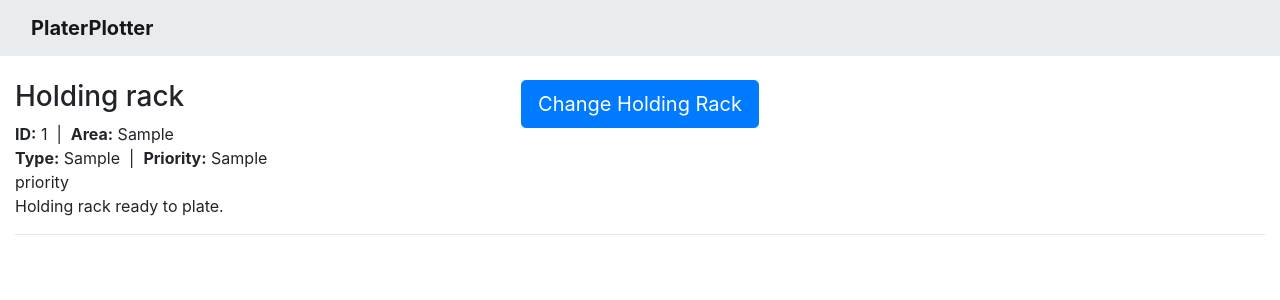
After one commit to WMRGL/PlaterPlotter, a Django app: template platerplotter/platerplotter/templates/platerplotter/holding-racks.html in a window 1280 px wide. The commit adds this page. Shown: the top 300 px of the page. Run offline with Django 3.2, Linux system fonts and the light colour scheme; the template is opened without the code that fills it: most values are stand-ins (such as "Sample title", 1, 10 or a date in 2020); some libraries are stand-ins or nearby versions.

Commit message:
added holding racks tab

```diff
--- a/platerplotter/platerplotter/templates/platerplotter/assign-samples-to-holding-rack.html
+++ b/platerplotter/platerplotter/templates/platerplotter/assign-samples-to-holding-rack.html
@@ -24,7 +24,11 @@
           <div class="form-group">
             <a class="btn btn-primary btn-lg" href="/assign-samples-to-holding-rack/{{rack.gel_1004_csv.pk}}/{{rack.receiving_rack_id}}" role="button">Change Holding Rack</a>
             <button type="submit" name='rack-scanner' value='{{ holding_rack.pk }}' class="btn btn-success btn-lg">Rack Scanner</button>
-            <button type="submit" name='ready' value='{{ holding_rack.pk }}' class="btn btn-success btn-lg">Ready to Plate</button>
+            {% if problem_samples_in_holding_rack %}
+              <button type="submit" name='ready' value='{{ holding_rack.pk }}' class="btn btn-success btn-lg" disabled title="Holding rack contains unresolved problem samples">Ready to Plate</button>
+            {% else %}
+              <button type="submit" name='ready' value='{{ holding_rack.pk }}' class="btn btn-success btn-lg">Ready to Plate</button>
+            {% endif %}
           </div>
         </form>
       </div>
--- a/platerplotter/platerplotter/templates/platerplotter/base.html
+++ b/platerplotter/platerplotter/templates/platerplotter/base.html
@@ -59,6 +59,9 @@
 	                    <a class="nav-link {% if url_name == 'awaiting_holding_rack_assignment' or url_name == 'assign_samples_to_holding_rack' or url_name == 'assign_problem_samples_to_holding_rack' %}active{% endif %}" href="{% url 'awaiting_holding_rack_assignment' %}">Awaiting Plating</a>
 	                </li>
 	                <li class="nav nav-item">
+	                    <a class="nav-link {% if url_name == 'holding_racks' %}active{% endif %}" href="{% url 'holding_racks' %}">Holding Racks</a>
+	                </li>
+	                <li class="nav nav-item">
 	                    <a class="nav-link {% if url_name == 'ready_to_plate' %}active{% endif %}" href="{% url 'ready_to_plate' %}">Ready to Plate</a>
 	                </li>
 	                <li class="nav nav-item">
--- /dev/null
+++ b/platerplotter/platerplotter/templates/platerplotter/holding-racks.html
@@ -0,0 +1,201 @@
+{% extends 'platerplotter/base.html' %}
+{% load bootstrap4 %}
+{% load static %}
+{% block title %}
+    Holding Racks - {{ block.super }}
+{% endblock title %}
+{% load crispy_forms_tags %}
+
+{% block content %}
+<div class='container-fluid'>
+  {% if holding_rack %}
+  <div class="row">
+    <div class="col-3">
+      <h3>Holding rack</h3>
+      <strong>ID:</strong> {{holding_rack.holding_rack_id}} &nbsp|&nbsp
+      <strong>Area:</strong> {{holding_rack.disease_area}} <br>
+      <strong>Type:</strong> {{holding_rack.holding_rack_type}} &nbsp|&nbsp
+      <strong>Priority:</strong> {{holding_rack.priority}}
+    </div>
+    <div class="col-6">
+      <div align='center'>
+        <form role='form' action='' method="POST", class='justify-content-center'>
+          {% csrf_token %}
+          <div class="form-group">
+            <a class="btn btn-primary btn-lg" href="/holding-racks/" role="button">Change Holding Rack</a>
+            {% if not holding_rack.ready_to_plate %}
+              <button type="submit" name='rack-scanner' value='{{ holding_rack.pk }}' class="btn btn-success btn-lg">Rack Scanner</button>
+              {% if problem_samples_in_holding_rack %}
+                <button type="submit" name='ready' value='{{ holding_rack.pk }}' class="btn btn-success btn-lg" disabled title="Holding rack contains unresolved problem samples">Ready to Plate</button>
+              {% else %}
+                <button type="submit" name='ready' value='{{ holding_rack.pk }}' class="btn btn-success btn-lg">Ready to Plate</button>
+              {% endif %}
+            {% endif %}
+          </div>
+        </form>
+      </div>
+    </div>
+  </div>
+  {% if holding_rack.ready_to_plate %}
+    <p>Holding rack ready to plate.</p>
+  {% else %}
+    <div class="row">
+      <div class="col-4">
+        <div class="tab-pane active">
+            <table class="plate">
+              <tbody>
+                <tr>
+                  <th></th>
+                  {% for column in holding_rack_columns %}
+                    <th>{{ column }}</th>
+                  {% endfor %}
+                </tr>
+                {% for row in holding_rack_rows %}
+                  <tr>
+                    <th>{{ row }}</th>
+                    {% for column in holding_rack_columns %}
+                      {% if row|add:column in assigned_well_list %}
+                        {% for sample in holding_rack_samples %}
+                          {% if row|add:column == sample.holding_rack_well.well_id %}
+                            <td title='Position:             {{row|add:column}}
+  Laboratory ID:    {{sample.laboratory_sample_id}}
+  Participant ID:     {{sample.participant_id}}
+  Group ID:            {{sample.group_id}}' style="background-color: blue"><div class="tooltip hidden"></div></td>
+                          {% endif %}
+                        {% endfor %}
+                      {% else %}
+                        <td class='unassigned' id="{{row|add:column}}" onclick="myFunction('{{row|add:column}}')"></td>
+                      {% endif %}
+                    {% endfor %}
+                  </tr>
+                {% endfor %}
+              </tbody>
+            </table>
+        </div>
+      </div>
+      <div class='col-8' style="height: 350px; overflow-y:scroll;">
+        <div class="tab-pane active">
+          <table class="table table-bordered" id="dataTable">
+            <thead>
+              <tr>
+                <th>Holding Rack Well</th>
+                <th>Lab Sample ID</th>
+                <th>Participant ID</th>
+                <th>Group ID</th>
+                <th>Issue Status</th>
+                <th>Log Issue</th>
+              </tr>
+            </thead>
+            <tbody>
+              {% for sample, form in holding_rack_samples_form_dict.items %}
+              <tr>
+                <td>{{ sample.holding_rack_well.well_id }}</td>
+                <td>{{ sample.laboratory_sample_id }}</td>
+                <td>{{ sample.participant_id }}</td>
+                <td>{{ sample.group_id }}</td>
+                <td>{{ sample.issue_outcome }}</td>
+                <td>
+                {% if sample.issue_outcome %}
+                  <a class='btn btn-warning' href=# data-toggle="modal" data-target="#editIssueModal-{{sample.pk}}">Edit Issue</a>
+                {% else %}
+                  <a class='btn btn-primary' href=# data-toggle="modal" data-target="#editIssueModal-{{sample.pk}}">Log Issue</a>
+                {% endif %}
+                </td>
+                  <div id='editIssueModal-{{sample.pk}}' class="modal fade" role="dialog">
+                    <div class="modal-dialog">
+                      <div class="modal-content">
+                        <div class="modal-header">
+                          <h4 class="modal-title">Log issue for {{ sample.laboratory_sample_id }}</h4>
+                          <button type="button" class="close" data-dismiss="modal"> X </button>
+                        </div>
+                        <div class="modal-body">
+                          <strong>Participant ID:</strong> {{ sample.participant_id }}
+                          <form role='form' action='' method="POST", class='form'>
+                            {% csrf_token %}
+                            {{ form|crispy }}
+                            <br>
+                            <div class="form-group">
+                              <div class="float-right">
+                                <button type="submit" name='log-issue' value='{{ sample.pk }}'class="btn btn-primary">Edit</button>
+                              </div>
+                            </div>
+                          </form>
+                        </div>
+                      </div>
+                    </div>
+                  </div>
+              </tr>
+              {% endfor %}
+            </tbody>
+          </table>
+        </div>
+      </div>
+    </div>
+  {% endif %}
+  {% else %}
+  <div class="row">
+    <div class="col-6">
+      <h3>View current holding racks</h3>
+      <p>Scan or select holding rack ID to view samples</p>
+    </div>
+    <div class="col-6">
+      <div align='right'>
+        <h4>Scan or type Holding Rack</h4>
+      </div>
+      <form role='form' action='' method="POST", class='form-inline float-right'>
+        {% csrf_token %}
+        {{ holding_rack_form|crispy }}
+        <div class="form-group">
+          <div class="col-lg-5 col-sm-offset-5">
+            <button type="submit" name='holding' class="btn btn-primary">Go</button>
+          </div>
+        </div>
+      </form>
+    </div>
+  </div>
+  <div class="row">
+    <div class="col-12">
+      {% if current_holding_racks_dict %}
+        <h5>Current available holding racks</h5>
+        <div class="tab-pane active">
+            <table class="table table-bordered" id="dataTable">
+              <thead>
+                <tr>
+                  <th>Rack ID</th>
+                  <th>Disease Area</th>
+                  <th>Sample Type</th>
+                  <th>Priority</th>
+                  <th>Number of Samples</th>
+                  <th>Ready to Plate</th>
+                </tr>
+              </thead>
+              <tbody>
+              {% for holding_rack, count in current_holding_racks_dict.items %}
+              <tr>
+                <td><a href="/holding-racks/{{ holding_rack.holding_rack_id }}">{{ holding_rack.holding_rack_id }}</a></td>
+                <td>{{ holding_rack.disease_area}}</td>
+                <td>{{ holding_rack.holding_rack_type }}</td>
+                <td>{{ holding_rack.priority }}</td>
+                <td>{{ count }}</td>
+                <td>
+                  {% if holding_rack.ready_to_plate %}
+                    <i class="fas fa-check-circle" style="color:green"></i>
+                  {% else %}
+                    <i class="fas fa-times-circle" style="color:red"></i>
+                  {% endif %}
+                </td>
+              </tr>
+              {% endfor %}
+            </tbody>
+          </table>
+        </div>
+      {% else %}
+        <p>No current holding racks found.</p>
+      {% endif %}
+    </div>
+  </div>
+  {% endif %}
+  <hr>
+</div>
+
+{% endblock content %}
--- a/platerplotter/platerplotter/templates/platerplotter/problem-samples.html
+++ b/platerplotter/platerplotter/templates/platerplotter/problem-samples.html
@@ -191,7 +191,7 @@ Group ID:            {{sample.group_id}}' style="background-color: black"><div c
   {% endif %}
   <hr>
   <div class="row">
-    <div class="col-4">
+    <div class="col-12">
       <h3>Problem samples awaiting well assignment</h3>
     </div>
   </div>
--- a/platerplotter/platerplotter/urls.py
+++ b/platerplotter/platerplotter/urls.py
@@ -12,6 +12,8 @@ urlpatterns = [
     path('assign-samples-to-holding-rack/<str:rack>', views.assign_samples_to_holding_rack, name='assign_samples_to_holding_rack'),
     path('assign-samples-to-holding-rack/<str:gel1004>/<str:rack>/<str:holding_rack_id>', views.assign_samples_to_holding_rack, name='assign_samples_to_holding_rack'),
     path('assign-problem-rack-samples-to-holding-rack/<str:rack>/<str:holding_rack_id>', views.assign_samples_to_holding_rack, name='assign_problem_samples_to_holding_rack'),
+    path('holding-racks/', views.holding_racks, name='holding_racks'),
+    path('holding-racks/<str:holding_rack_id>', views.holding_racks, name='holding_racks'),
     path('ready-to-plate/', views.ready_to_plate, name='ready_to_plate'),
     path('plate-holding-rack/<str:holding_rack_pk>', views.plate_holding_rack, name='plate_holding_rack'),
     path('ready-to-dispatch/', views.ready_to_dispatch, name='ready_to_dispatch'),
```
Also changed, not shown: platerplotter/platerplotter/templates/platerplotter/ready-to-dispatch.html (+0 -13 lines), platerplotter/platerplotter/views.py (+132 -10 lines).
